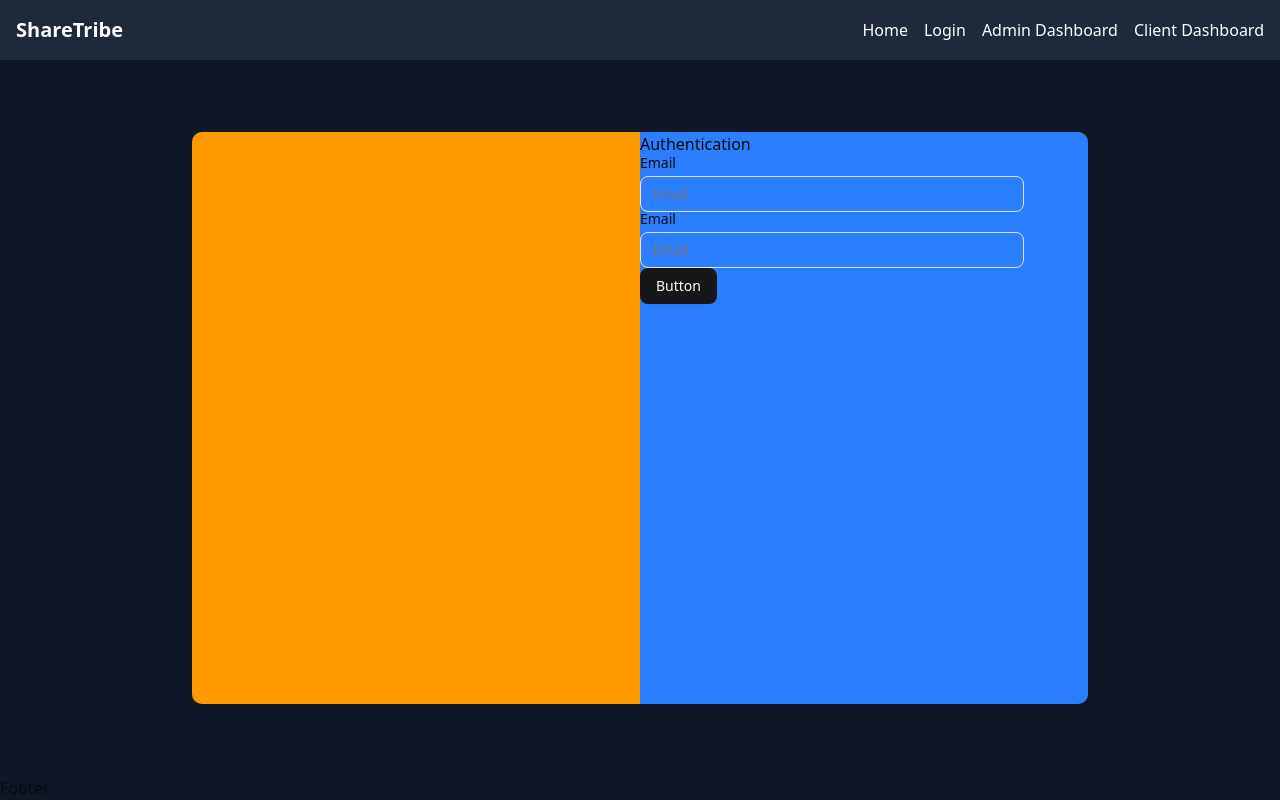
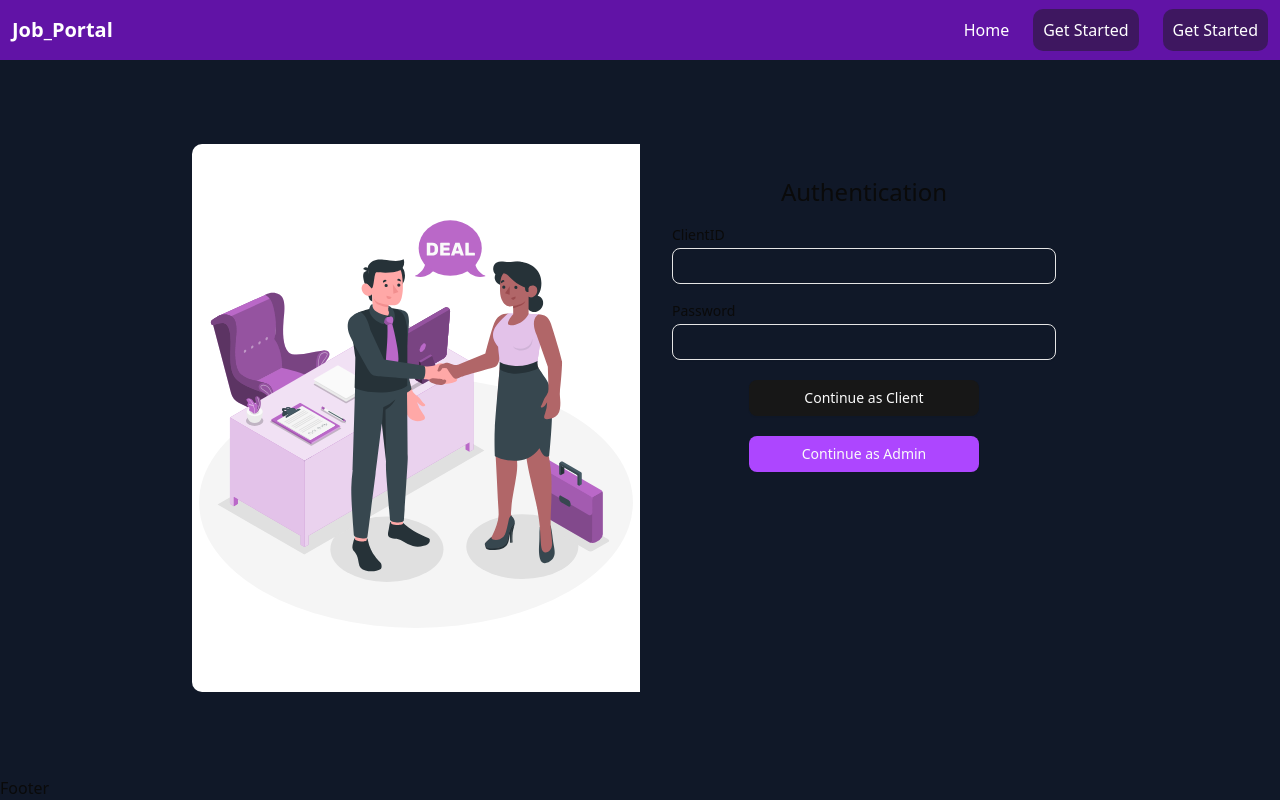
Before and after one commit to sajidmehmoodtariq30/Job_Portal_Frontend, a React (Vite) app: page /login in a window 1280 px wide. Built offline with nearby package versions, Linux system fonts and the light colour scheme.

Commit message:
improved navbar

```diff
--- a/src/components/UI/Navbar.jsx
+++ b/src/components/UI/Navbar.jsx
@@ -3,14 +3,13 @@ import { Link } from 'react-router-dom'
 
 const Navbar = () => {
   return (
-    <nav className="bg-gray-800 text-white p-4">
-      <div className="container mx-auto flex justify-between items-center">
-        <h1 className="text-xl font-bold">ShareTribe</h1>
-        <div className="space-x-4">
+    <nav className="bg-purple-600/60 text-white py-4 px-3">
+      <div className="flex justify-between items-center">
+        <h1 className="text-xl font-bold">Job_Portal</h1>
+        <div className="space-x-6">
           <Link to="/" className="hover:underline">Home</Link>
-          <Link to="/login" className="hover:underline">Login</Link>
-          <Link to="/admin" className="hover:underline">Admin Dashboard</Link>
-          <Link to="/client" className="hover:underline">Client Dashboard</Link>
+          <Link to="/login" className="bg-[#1c1c1c81] p-2.5 rounded-lg hover:bg-[#1c1c1cd9] cursor-pointer">Get Started</Link>
+          <Link to="/admin" className="bg-[#1c1c1c81] p-2.5 rounded-lg hover:bg-[#1c1c1cd9] cursor-pointer">Get Started</Link>
         </div>
       </div>
     </nav>
--- a/src/pages/Login.jsx
+++ b/src/pages/Login.jsx
@@ -1,33 +1,58 @@
 import React, { useState } from "react";
 import { NavLink } from "react-router-dom";
-import { Button } from "@/components/UI/button"
-import { Input } from "@/components/UI/input"
-import { Label } from "@/components/UI/label"
+import { Button } from "@/components/UI/button";
+import { Input } from "@/components/UI/input";
+import { Label } from "@/components/UI/label";
+import Illustration from "@/assets/illustration.svg";
 
 const LoginPage = () => {
   const [email, setEmail] = useState("");
   const [password, setPassword] = useState("");
-  const handleSubmit = (e) => {
+
+  const handleAdminSubmit = (e) => {
     e.preventDefault();
-    // Handle login logic here (e.g., API call)
-    console.log("Logging in with:", { email, password });
-  }
+    window.location.assign("/api/auth/servicem8");
+
+  };
 
   return (
-    <div className="w-full h-full flex items-center justify-center">
-      <div className="w-[70%] h-[80%] bg-amber-900 rounded-lg flex overflow-hidden">
-        <div className="w-[50%] h-full bg-amber-500"></div>
-        <div className="w-[50%] h-full bg-blue-500">
-          <h1>Authentication</h1>
-          <div className="grid w-full max-w-sm items-center gap-1.5">
-      <Label htmlFor="email">Email</Label>
-      <Input type="email" id="email" placeholder="Email" />
-    </div>
-    <div className="grid w-full max-w-sm items-center gap-1.5">
-      <Label htmlFor="email">Email</Label>
-      <Input type="email" id="email" placeholder="Email" />
-    </div>
-    <Button>Button</Button>
+    <div className="w-full h-full flex items-center justify-center p-4">
+      <div className=" w-full max-w-4xl h-auto md:h-[80%] rounded-lg flex flex-col md:flex-row -mt-[80px] md:mt-0 overflow-hidden">
+        <div className="w-full md:w-[50%] h-64 md:h-full bg-white">
+          <img
+            src={Illustration}
+            alt="Illustration"
+            className="w-full h-full"
+          />
+        </div>
+        <div className="w-full md:w-[50%] h-full flex flex-col items-center p-8 gap-5">
+          <h1 className="text-2xl text-center">Authentication</h1>
+          <form className="w-full flex flex-col items-center gap-5">
+            <div className="grid w-full max-w-sm items-center gap-1.5">
+              <Label htmlFor="ClientID">ClientID</Label>
+              <Input
+                type="text"
+                id="ClientID"
+                value={email}
+                onChange={(e) => setEmail(e.target.value)}
+              />
+            </div>
+            <div className="grid w-full max-w-sm items-center gap-1.5">
+              <Label htmlFor="Password">Password</Label>
+              <Input
+                type="password"
+                id="Password"
+                value={password}
+                onChange={(e) => setPassword(e.target.value)}
+              />
+            </div>
+            <Button type="submit" className="w-full md:w-[60%] cursor-pointer">
+              Continue as Client
+            </Button>
+          </form>
+          <Button onClick={(e) => handleAdminSubmit(e)} className="w-full md:w-[60%] bg-purple-500 hover:bg-purple-500/80 cursor-pointer">
+            Continue as Admin
+          </Button>
         </div>
       </div>
     </div>
--- a/vite.config.js
+++ b/vite.config.js
@@ -11,4 +11,10 @@ export default defineConfig({
       "@": path.resolve(__dirname, "./src"),
     },
   },
+  server: {
+    proxy: {
+      '/api': 'http://localhost:5000', // Your backend port
+    },
+  }
+
 })
```
